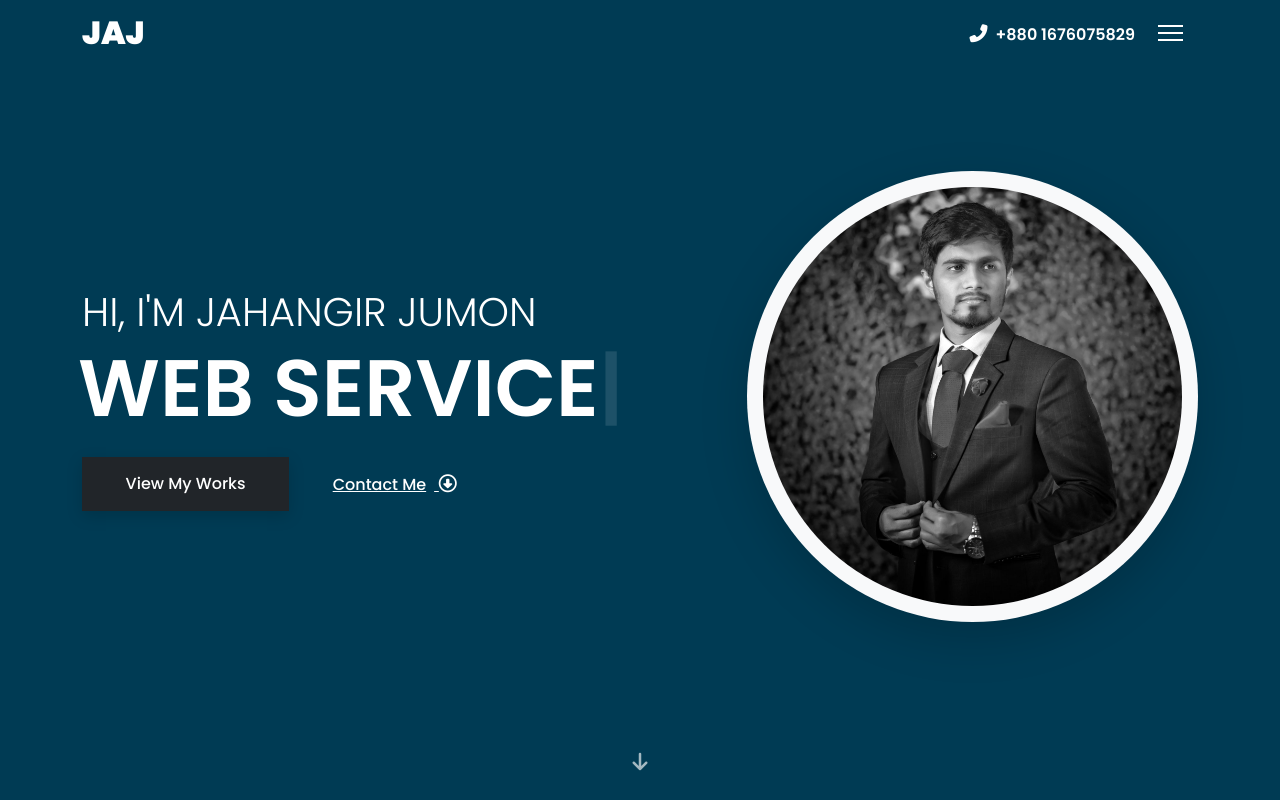
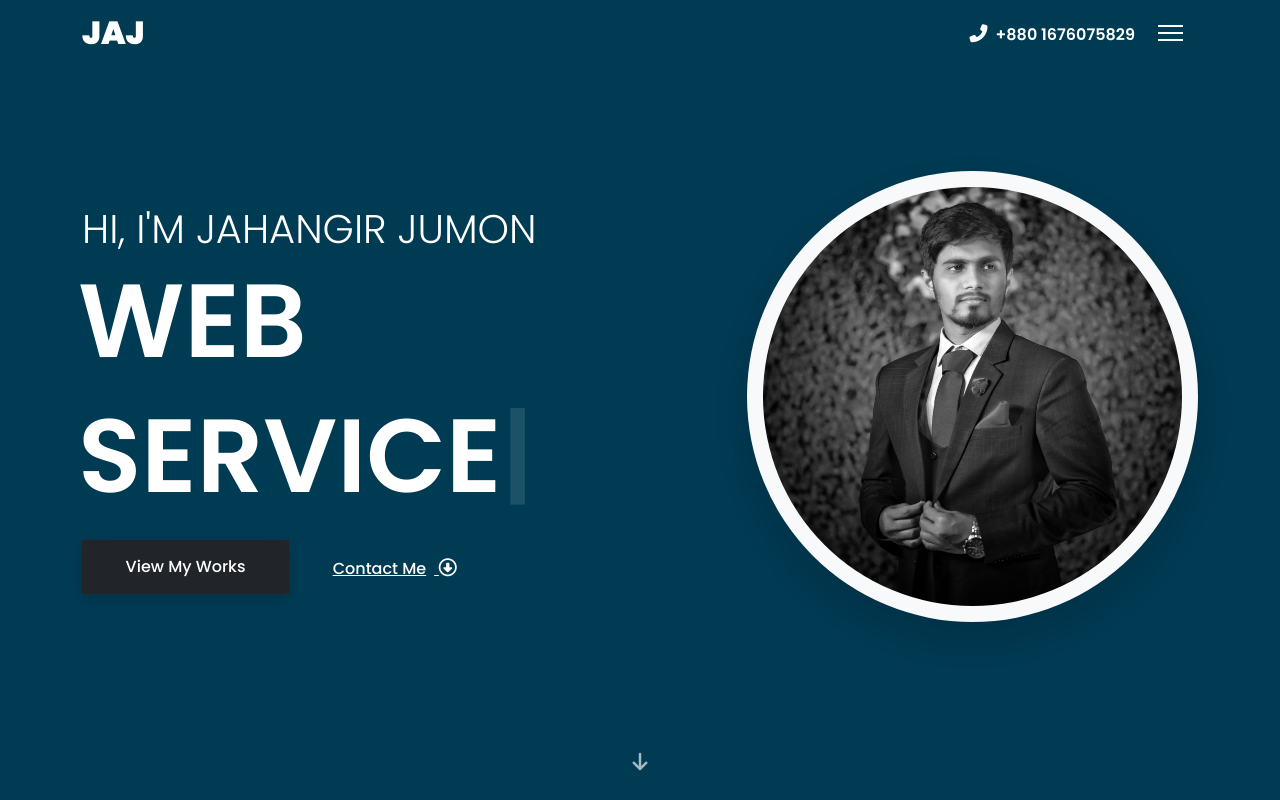
Before and after one commit to Jahangirjumon/profile.github.io, a plain HTML site: page index.html in a window 1280 px wide. Shown: the top 800 px of the page. Drawn offline with Linux system fonts and the light colour scheme.

Commit message:
Update index.html

```diff
--- a/index.html
+++ b/index.html
@@ -121,7 +121,7 @@
                                 <p>API Developer</p>
                                 <p>Web Service</p>
                             </div>
-                            <h2 class="text-18 fw-600 text-uppercase mb-0 ms-n1"><span class="typed"></span></h2>
+                            <h2 class="text-21 fw-600 text-uppercase mb-0 ms-n1"><span class="typed"></span></h2>
 
                             <a href="#portfolio" class="btn btn-dark rounded-0 smooth-scroll mt-3">View My Works</a><a href="#contact"
                                                                                                                        class="btn btn-link text-dark smooth-scroll mt-3 text-white">
```
